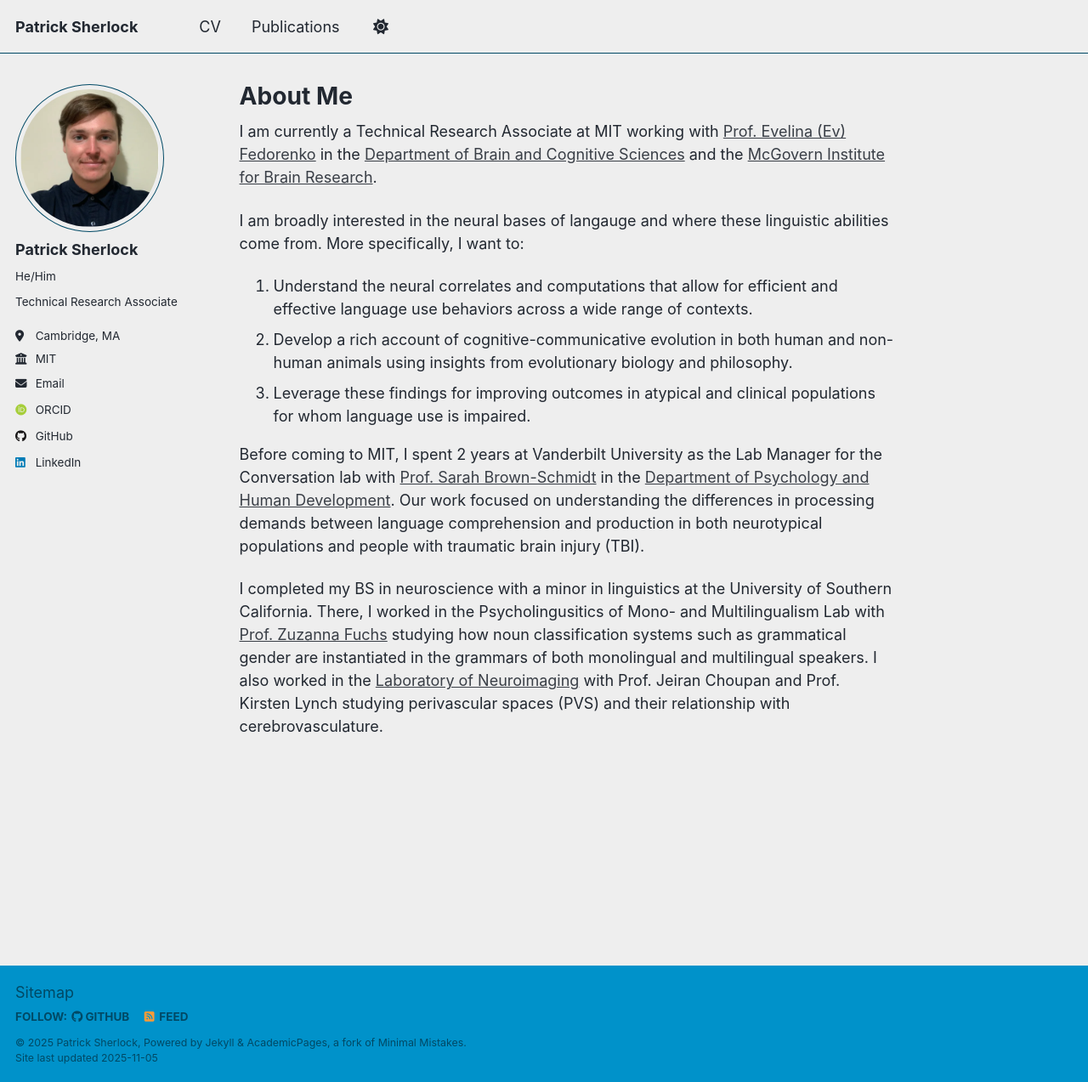
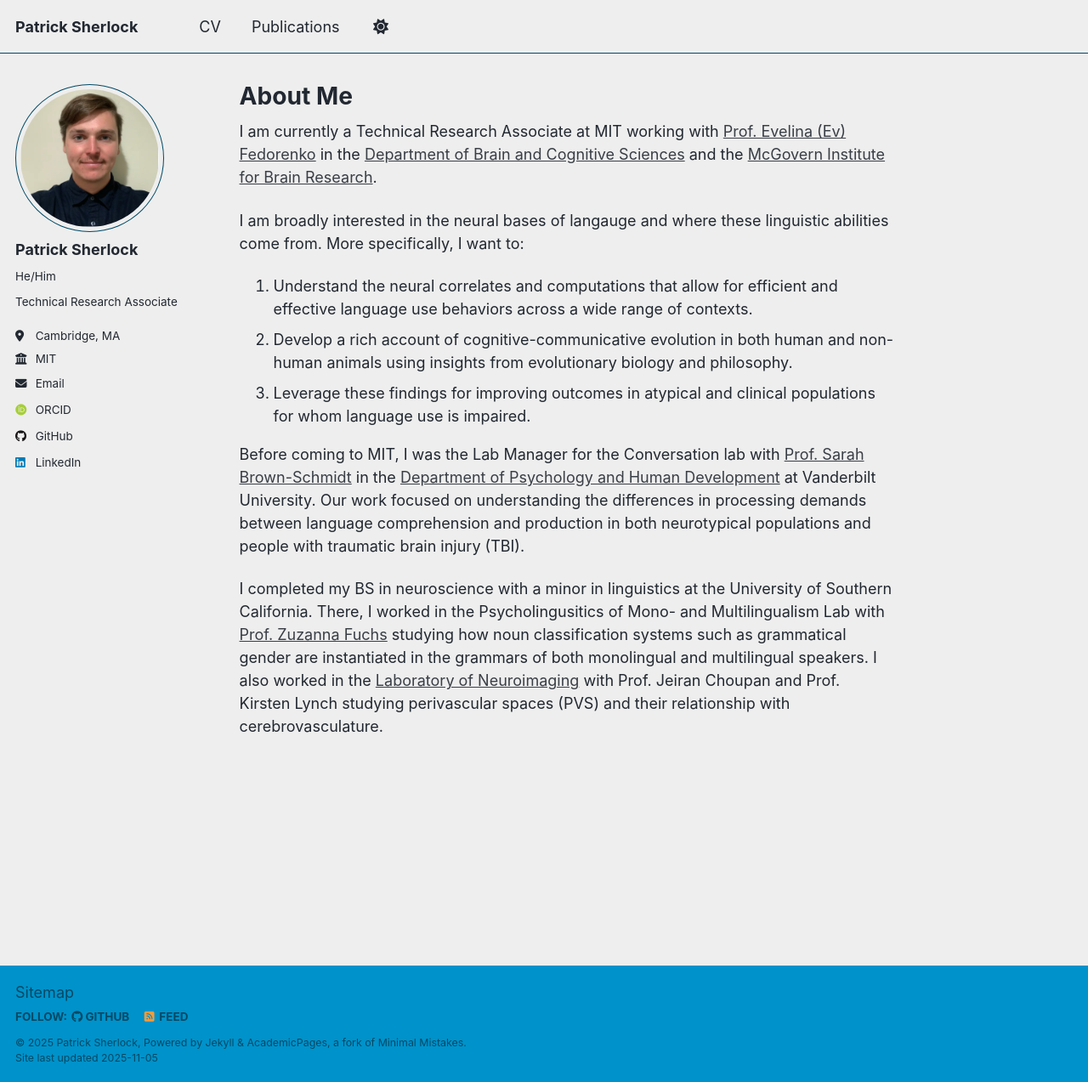
Before and after one commit to patricksherlock/patricksherlock.github.io, a Jekyll site: the page built from _pages/about.md, in a window 1280 px wide and 1273 px high. Shown: the whole window at 85% size. Built offline with Jekyll 4.4.1, drawn with Linux system fonts in a browser that asks for light colours; some web fonts are replaced; a script that is not in the unit is left out.

Commit message:
Update about.md

```diff
--- a/_pages/about.md
+++ b/_pages/about.md
@@ -16,6 +16,6 @@ I am broadly interested in the neural bases of langauge and where these linguist
 2. Develop a rich account of cognitive-communicative evolution in both human and non-human animals using insights from evolutionary biology and philosophy.
 3. Leverage these findings for improving outcomes in atypical and clinical populations for whom language use is impaired.
 
-Before coming to MIT, I spent 2 years at Vanderbilt University as the Lab Manager for the Conversation lab with [Prof. Sarah Brown-Schmidt](https://www.sarahbrownschmidt.com/) in the [Department of Psychology and Human Development](https://peabody.vanderbilt.edu/academics/departments/psych/). Our work focused on understanding the differences in processing demands between language comprehension and production in both neurotypical populations and people with traumatic brain injury (TBI).
+Before coming to MIT, I was the Lab Manager for the Conversation lab with [Prof. Sarah Brown-Schmidt](https://www.sarahbrownschmidt.com/) in the [Department of Psychology and Human Development](https://peabody.vanderbilt.edu/academics/departments/psych/) at Vanderbilt University. Our work focused on understanding the differences in processing demands between language comprehension and production in both neurotypical populations and people with traumatic brain injury (TBI).
 
 I completed my BS in neuroscience with a minor in linguistics at the University of Southern California. There, I worked in the Psycholingusitics of Mono- and Multilingualism Lab with [Prof. Zuzanna Fuchs](https://www.zuzannazfuchs.com/) studying how noun classification systems such as grammatical gender are instantiated in the grammars of both monolingual and multilingual speakers. I also worked in the [Laboratory of Neuroimaging](https://loni.usc.edu/) with Prof. Jeiran Choupan and Prof. Kirsten Lynch studying perivascular spaces (PVS) and their relationship with cerebrovasculature.
```
